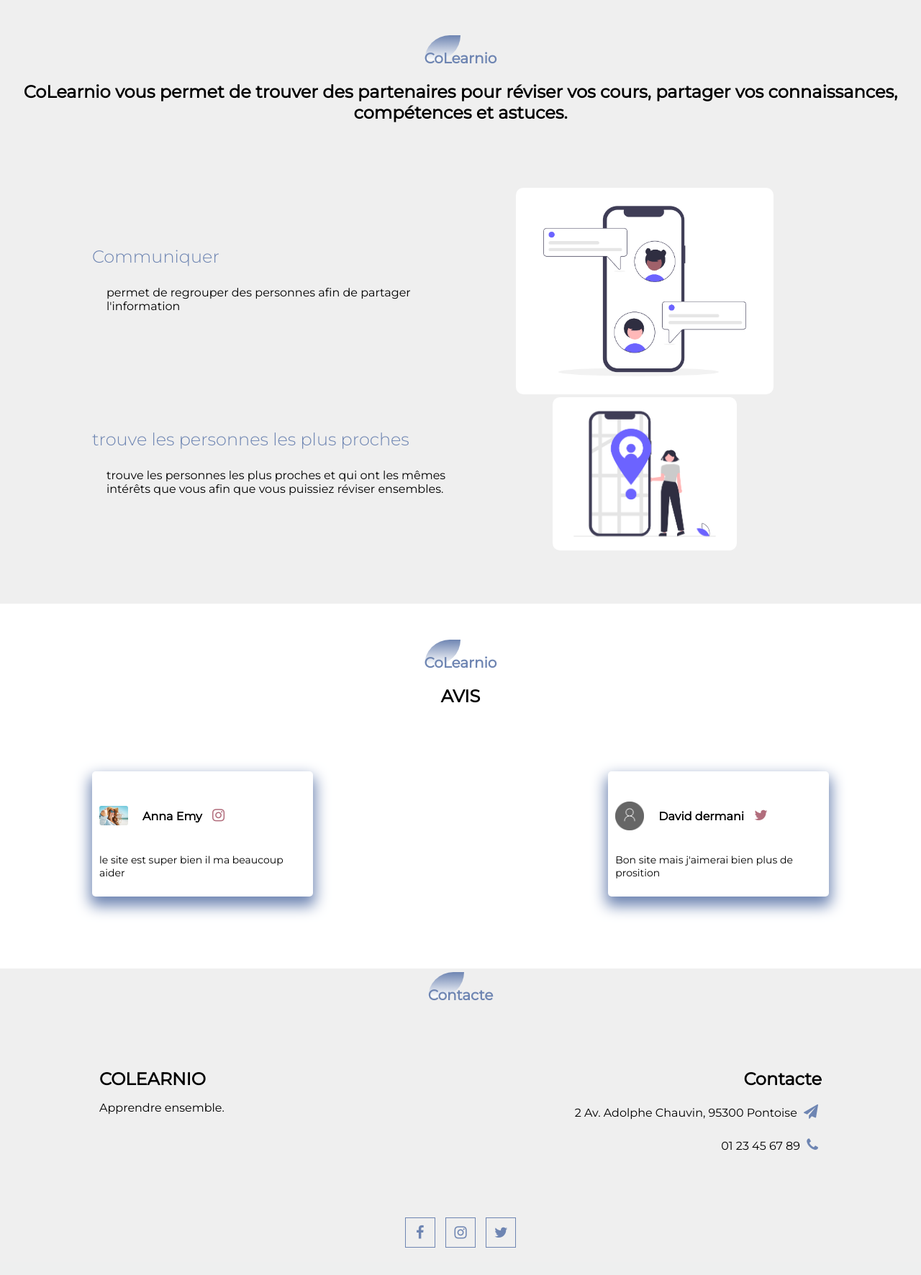
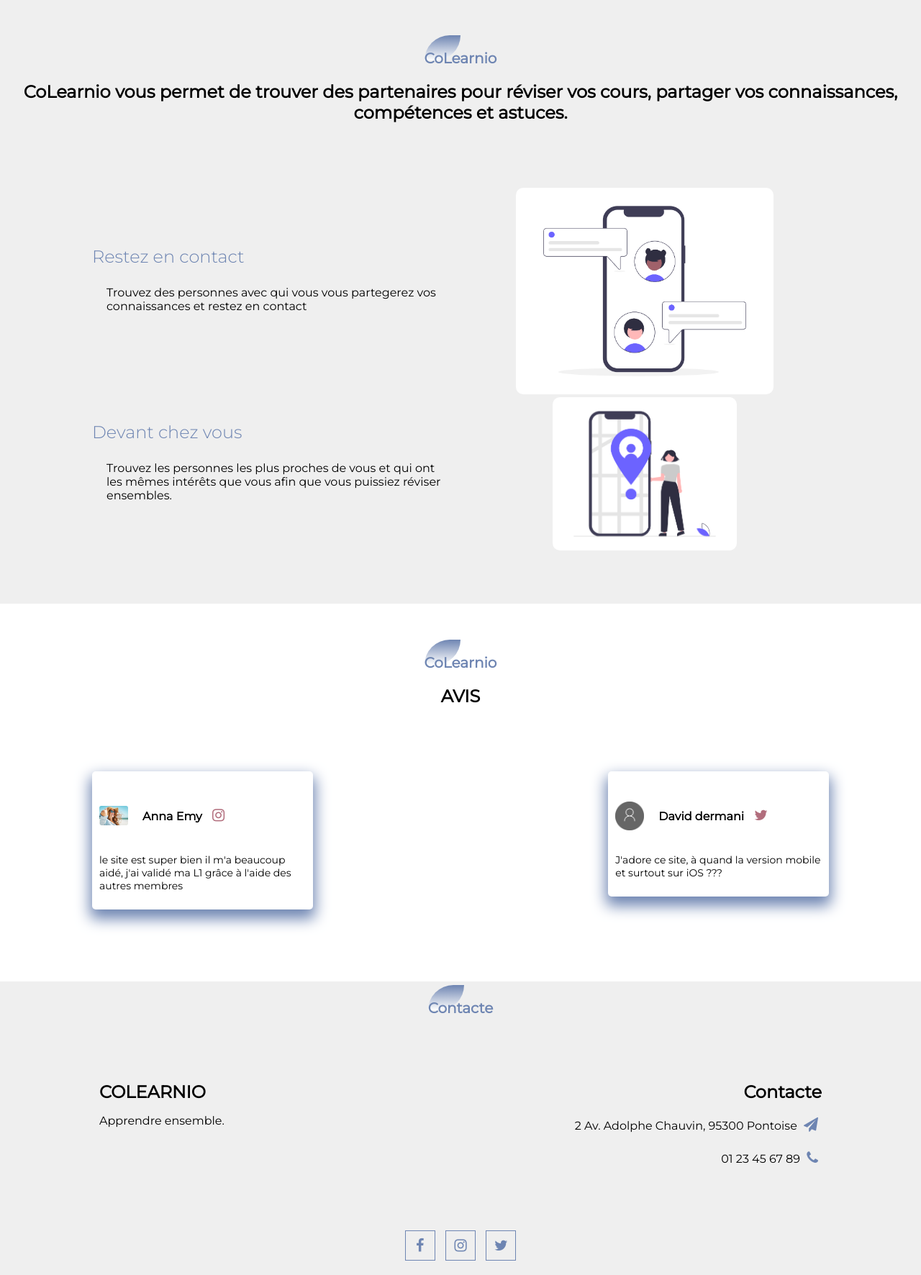
Before and after one commit to FerhatBEZTOUT/colearnio, a PHP site: page / in a window 1280 px wide. Shown: the part 801-2573 px from the top of the page at 72% size. Before the commit the page ends 2535 px from the top, so only its background shows below. Run offline with PHP 8.4, Linux system fonts and the light colour scheme.

Commit message:
change index

```diff
--- a/index.php
+++ b/index.php
@@ -39,18 +39,18 @@
 
     <div class="image">
         <div class="im1">
-            <h1> Communiquer</h1>
+            <h1>Restez en contact</h1>
             <div class="im1-desc">
-                <p> permet de regrouper des personnes afin de partager l'information  </p>
+                <p>Trouvez des personnes avec qui vous vous partegerez vos connaissances et restez en contact</p>
             </div>
         </div>
         <div class="img1">
             <img src="img/photo1.webp">
         </div>
         <div class="im2">
-            <h1>  trouve les personnes les plus proches</h1>
+            <h1>Devant chez vous</h1>
             <div class="im2-desc">
-                <p> trouve les personnes les plus proches et qui ont les mêmes intérêts que vous afin que vous puissiez réviser ensembles. </p>
+                <p>Trouvez les personnes les plus proches de vous et qui ont les mêmes intérêts que vous afin que vous puissiez réviser ensembles.</p>
             </div>
         </div>
         <div class="img2">
@@ -74,7 +74,7 @@
 
                 </div>
             </div>
-            <p>le site est super bien il ma beaucoup aider</p>
+            <p>le site est super bien il m'a beaucoup aidé, j'ai validé ma L1 grâce à l'aide des autres membres</p>
         </div>
         <div class="-col">
             <div class="utilisateur">
@@ -84,7 +84,7 @@
 
                 </div>
             </div>
-            <p>Bon site mais j'aimerai bien plus de prosition </p>
+            <p>J'adore ce site, à quand la version mobile et surtout sur iOS ???</p>
         </div>
     </div>
 
```
